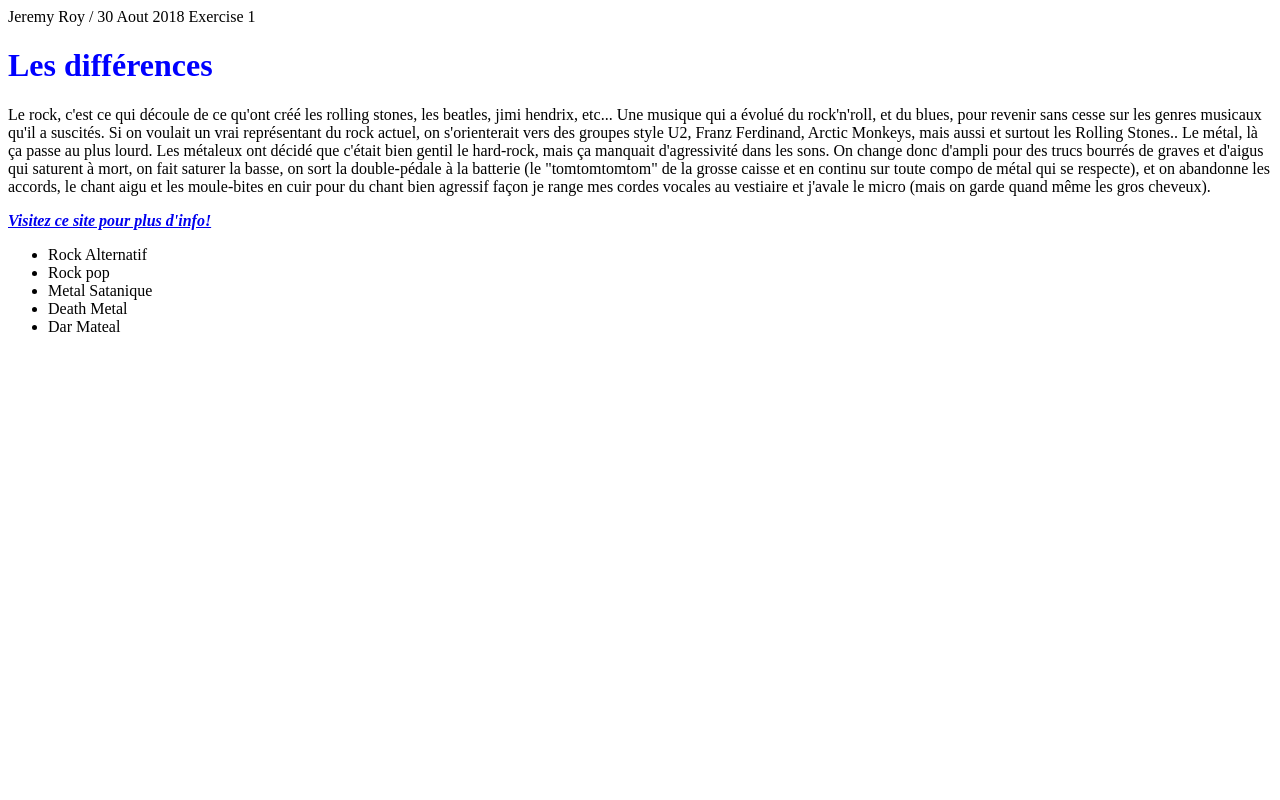
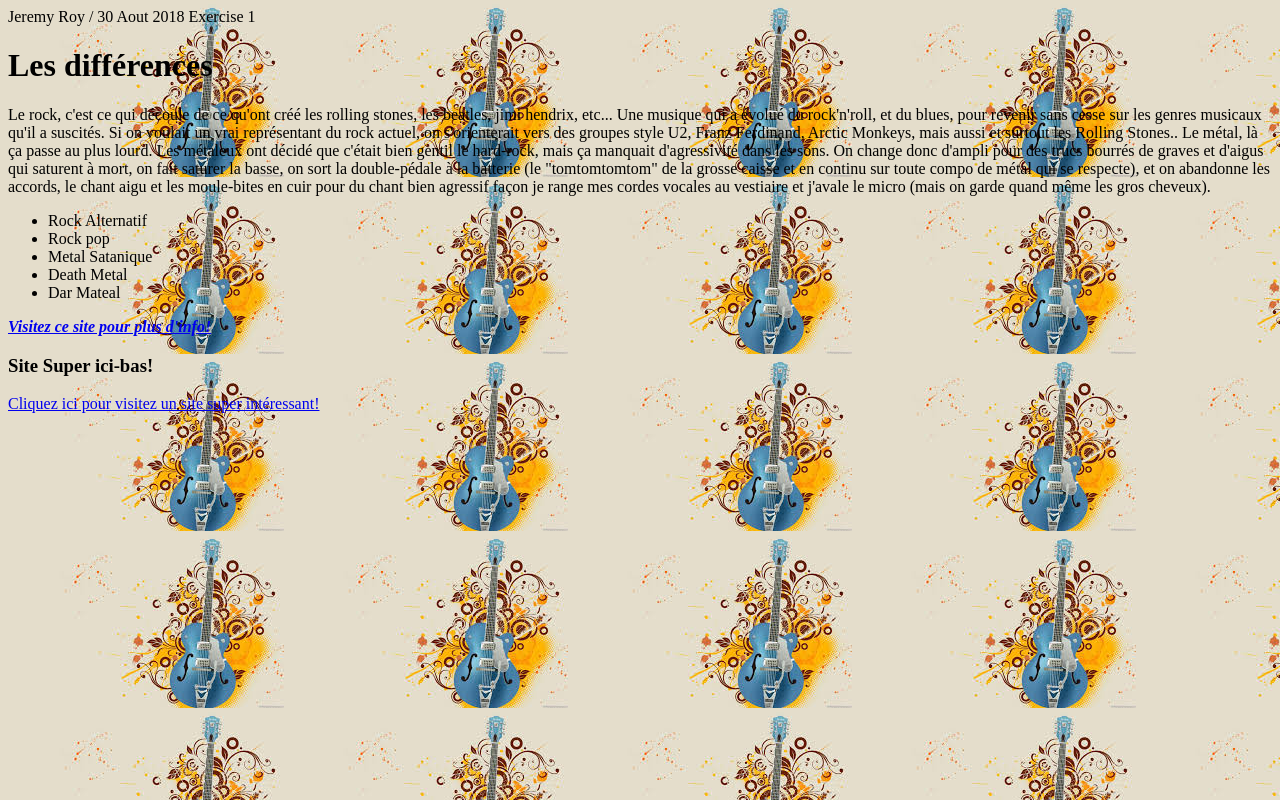
Before and after one commit to Jayroy0713/introweb, a plain HTML site: page Exercises/Exercise 1/index.html in a window 1280 px wide. Drawn offline with Linux system fonts and the light colour scheme; files that its build step writes are made by us from their sources.

Commit message:
Version 3 // + BackGround

```diff
--- a/Exercises/Exercise 1/CSS/Styles.css
+++ b/Exercises/Exercise 1/CSS/Styles.css
@@ -1,3 +1,4 @@
-h1{
-    color: Blue;
+p{
+    color:blue;
+
 }
--- a/Exercises/Exercise 1/index.html
+++ b/Exercises/Exercise 1/index.html
@@ -3,8 +3,6 @@ Jeremy Roy / 30 Aout 2018
 <!DOCTYPE html>
 <html lang="fr">
 <head> Exercise 1
-
-    <link rel="stylesheet" href="styles.css">
 
     <title>La musique</title>
     <meta  charset="UTF-8">
@@ -13,8 +11,11 @@ Jeremy Roy / 30 Aout 2018
     <meta name="author" content="jeremy ROY">
     <meta name="keywords" content="musique, rock, metal,">
     <meta name="robots" content="index,follow">
+
+    <link rel="stylesheet" href="sryles.css">
 </head>
-<body>
+<body background="Images/BackGround%20music.jpg">
+
 <h1>Les différences</h1>
 <p>Le rock, c'est ce qui découle de ce qu'ont créé les rolling stones, les beatles, jimi hendrix, etc...
     Une musique qui a évolué du rock'n'roll, et du blues, pour revenir sans cesse sur les genres musicaux qu'il
@@ -26,8 +27,7 @@ Jeremy Roy / 30 Aout 2018
     (le "tomtomtomtom" de la grosse caisse et en continu sur toute compo de métal qui se respecte), et on
     abandonne les accords, le chant aigu et les moule-bites en cuir pour du chant bien agressif façon je range
     mes cordes vocales au vestiaire et j'avale le micro (mais on garde quand même les gros cheveux).</p>
-<a href="https://fr.answers.yahoo.com/question/index?qid=20070904022812AAVxN5a&guccounter=1" ><em><strong>Visitez ce site pour
-    plus d'info!</strong></em></a>
+
 <ul>
     <li> Rock Alternatif</li>
     <li> Rock pop</li>
@@ -36,6 +36,10 @@ Jeremy Roy / 30 Aout 2018
     <li>Dar Mateal</li>
 </ul>
 
+<a href="https://fr.answers.yahoo.com/question/index?qid=20070904022812AAVxN5a&guccounter=1" ><em><strong>Visitez ce site pour plus d'info!</strong></em></a>
+<h3> Site Super ici-bas!</h3>
+    <a href="http://localhost:63342/IntroWeb/Exercises/Exercise%201/La%20musique.html?_ijt=u9o0coknj2730l5o4djfmaie99" > Cliquez ici pour visitez un site super intéressant! </a>
+
 
 
 <!-- CORPS DE LA PAGE  qui est visible  -->
```
Also changed, not shown: Exercises/Exercise 1/La musique.html (+6 -2 lines), Exercises/Exercise 1/Images/BackGround music.jpg (added).
